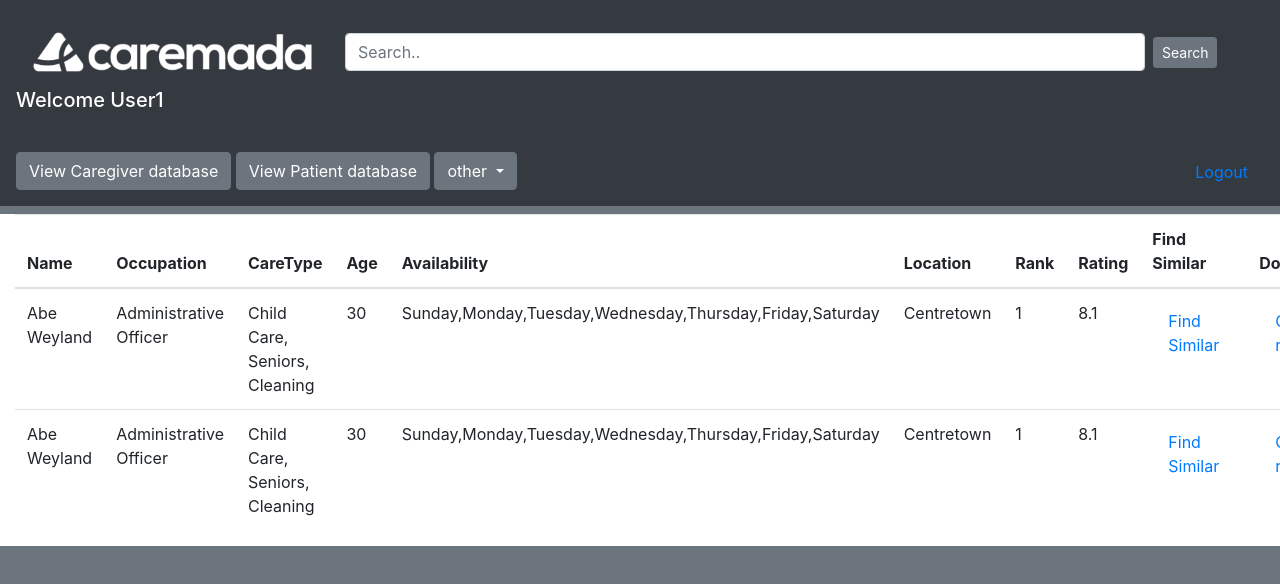
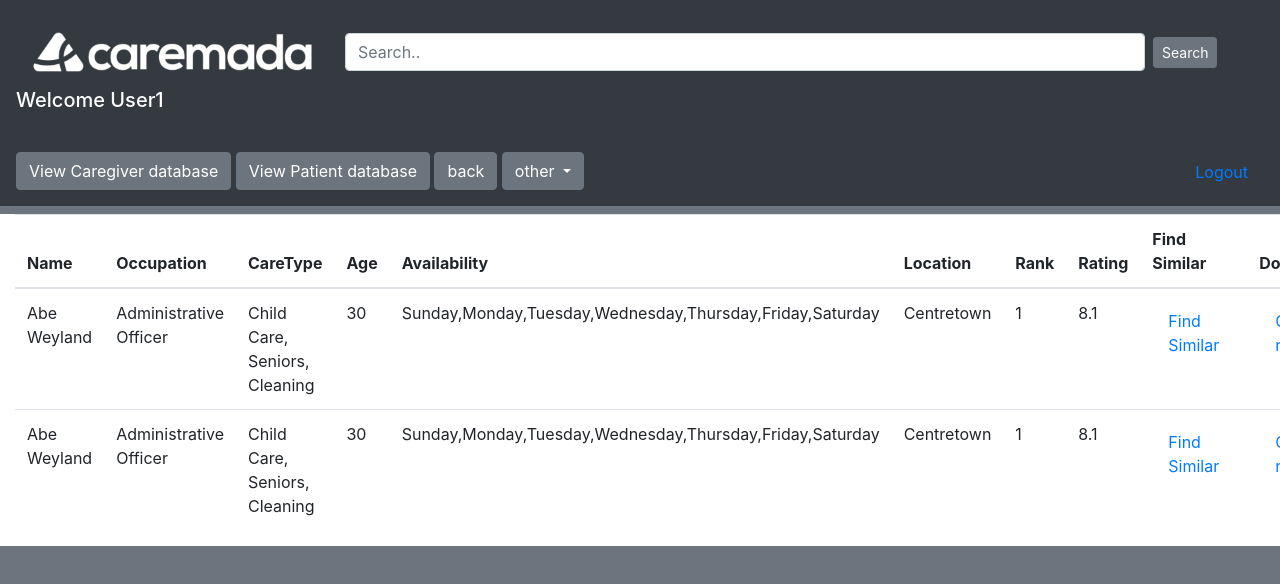
Before and after one commit to AndyT97/CmadaFrontEnd, a plain HTML site: page index.html in a window 1280 px wide. Drawn offline with nearby package versions, Linux system fonts and the light colour scheme.

Commit message:
Add back button, removed unused code

```diff
--- a/index.html
+++ b/index.html
@@ -10,13 +10,6 @@
   <script src="https://cdnjs.cloudflare.com/ajax/libs/popper.js/1.16.0/umd/popper.min.js"></script>
   <script src="https://maxcdn.bootstrapcdn.com/bootstrap/4.5.2/js/bootstrap.min.js"></script>
   <!-- Alex add your .js here -->
-
-
-  <!-- For some reason my local files are not actually working -->
-  <!-- <link rel="stylesheet" href="css/bootstrap.min.css">
-  <script src="js/jquery-3.5.1.min.js"></script>
-  <script src="js/popper.min.js"></script>
-  <script src="js/bootstrap.min.js"></script> -->
 
   <title>Caremada Front End</title>
 
@@ -45,6 +38,7 @@
   <div class="container-fluid p-3 mb-2 bg-dark text-white ">
     <button type="button" class="btn btn-secondary">View Caregiver database</button>
     <button type="button" class="btn btn-secondary">View Patient database</button>
+    <button type="button" class="btn btn-secondary">back</button>
     <div class="btn-group">
       <button type="button" class="btn btn-secondary dropdown-toggle" data-toggle="dropdown">
          other
@@ -104,10 +98,6 @@
   </table>
 </div> <!--END of table-->
 
-<!-- <div id="results" class=" bg-white text-dark">
-  <p>Results...</p>
-</div> -->
-
 
 
 </body>
```
